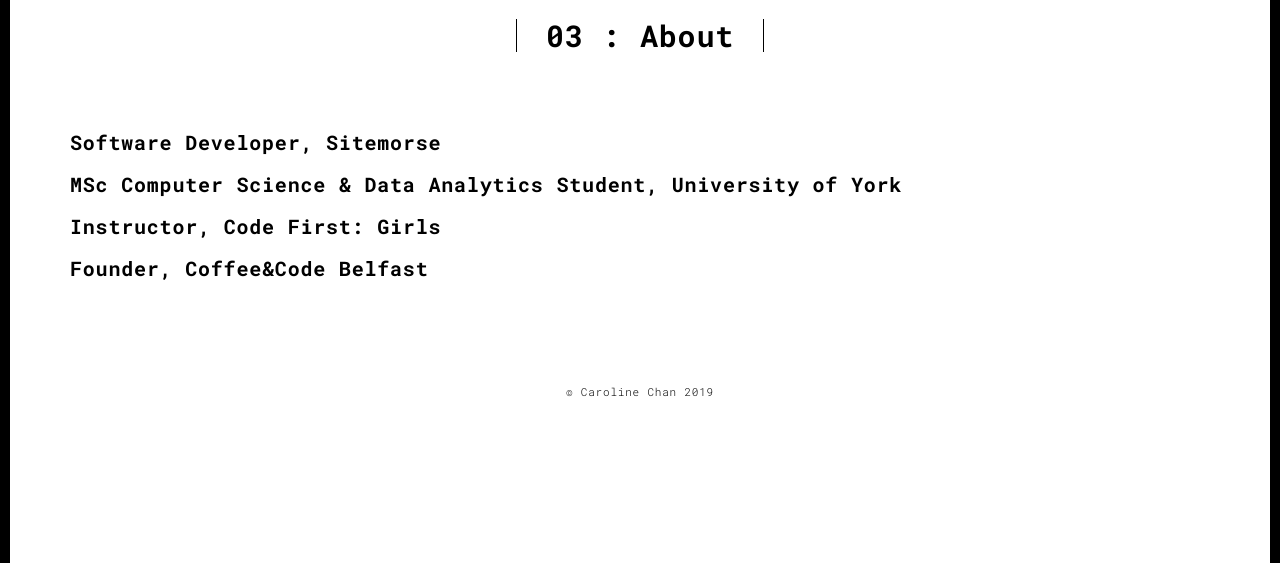
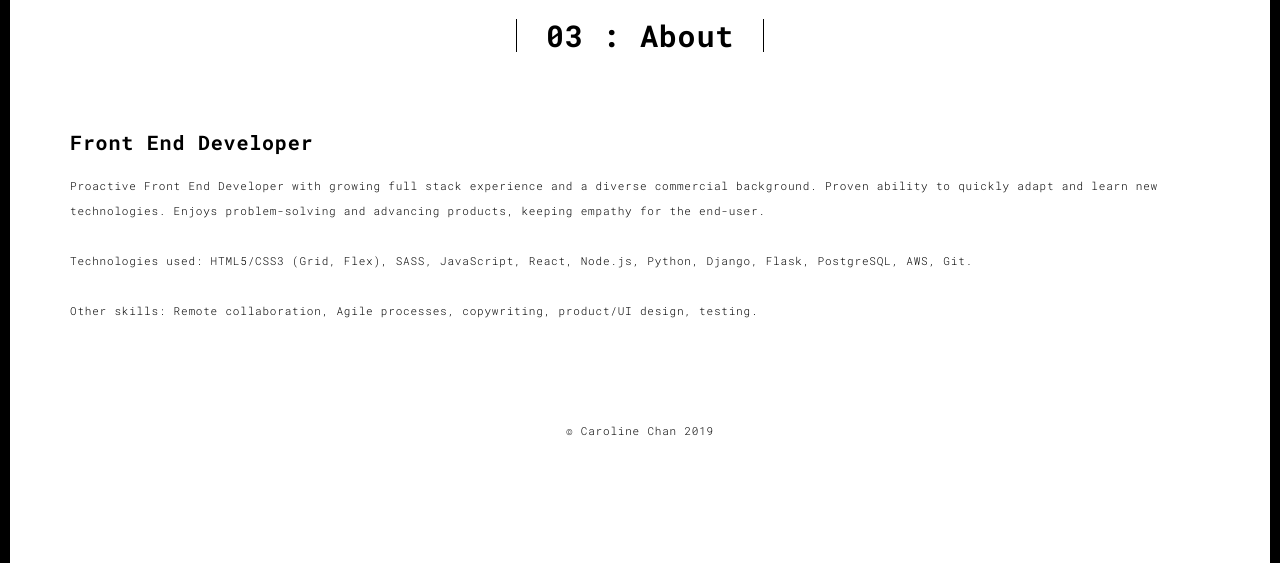
Before and after one commit to Carlscc/portfolio-flask, a Flask app: page /about.html in a window 1280 px wide. Shown: the part 90-653 px from the top of the page. Run offline with Flask 2, Linux system fonts and the light colour scheme; some libraries are stand-ins or nearby versions.

Commit message:
update content

```diff
--- a/templates/about.html
+++ b/templates/about.html
@@ -63,13 +63,10 @@
             <div class="col-md-12">
               <div class="row">
                 <div class="col-xs-12">
-                  <h3>Software Developer, <a href="https://sitemorse.com">Sitemorse</a></h3>
-                  <p></p>
-                  <h3>MSc Computer Science &amp; Data Analytics Student, <a href="https://www.york.ac.uk/">University of York</a></h3>
-                  <p></p>
-                  <h3>Instructor, <a href="https://www.codefirstgirls.org.uk/">Code First: Girls</a></h3>
-                  <p></p>
-                  <h3>Founder, <a href="https://www.meetup.com/coffee-code-belfast/">Coffee&Code Belfast</a></h3>
+                  <h3>Front End Developer</h3>
+                  <p>Proactive Front End Developer with growing full stack experience and a diverse commercial background. Proven ability to quickly adapt and learn new technologies. Enjoys problem-solving and advancing products, keeping empathy for the end-user.<br><br>
+                  Technologies used: HTML5/CSS3 (Grid, Flex), SASS, JavaScript, React, Node.js, Python, Django, Flask, PostgreSQL, AWS, Git.<br><br>
+                  Other skills: Remote collaboration, Agile processes, copywriting, product/UI design, testing.
                   </p>
                 </div>
               </div>
--- a/templates/contact.html
+++ b/templates/contact.html
@@ -116,7 +116,7 @@
   <div class="container">
     <div class="row">
       <div class="col-xs-12">
-          <p>© Caroline Chan 2019</p>
+          <p>© Caroline Chan 2020</p>
       </div>
     </div>
   </div>
```
